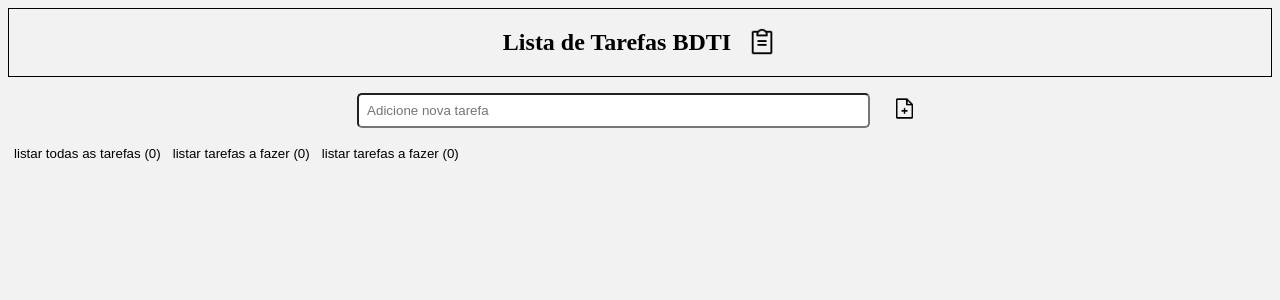
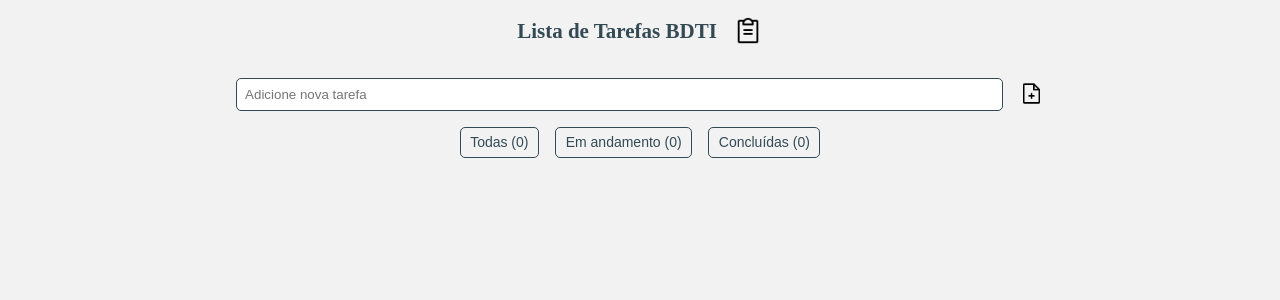
Before and after one commit to GiseleViedenhelfen/BDTI, a React (Create React App) app: page / in a window 1280 px wide. Shown: the top 300 px of the page. Built offline with nearby package versions, Linux system fonts and the light colour scheme.

Commit message:
adiciona estilizacao para o popup

```diff
--- a/src/App.css
+++ b/src/App.css
@@ -1,5 +1,15 @@
+*{
+  margin: 0;
+  padding: 0;
+}
 body {
   background-color: #f2f2f2;
+  font-family: 'DM Sans';
+  font-style: normal;
+  color: #334a54;
+  font-weight: 500;
+  font-size: 14px;
+  line-height: 20px;
 }
 button {
   background-color: transparent;
--- a/src/App.jsx
+++ b/src/App.jsx
@@ -1,7 +1,7 @@
 import React from 'react';
 import Header from './components/Header/Header';
+import TodoTable from './components/todoList/TodoTable';
 import './App.css';
-import TodoTable from './components/todoList/TodoTable';
 
 function App() {
   return (
--- a/src/components/Header/Header.jsx
+++ b/src/components/Header/Header.jsx
@@ -1,20 +1,21 @@
 import React from 'react';
-import AddTodo from '../editTodo/AddTodo';
 import './Style.css';
 import listIcon from '../../assets/icons/clipboard-text.png';
+import AddTodo from '../editTodo/AddTodo';
 
 // lint nao aceitou ser um componente de classe ja que nao ha logica nele
 function Header() {
   return (
-    <div>
     <header>
       <section>
         <h1>Lista de Tarefas BDTI</h1>
         <img src={listIcon} alt="list-icon" width="30px" />
       </section>
+      <div>
         <AddTodo />
+      </div>
     </header>
-    </div>
+
   );
 }
 
--- a/src/components/Header/Style.css
+++ b/src/components/Header/Style.css
@@ -1,7 +1,7 @@
-header section {
+header section{
   display: flex;
   align-items: center;
   justify-content: center;
+  padding: 1rem;
   gap: 1rem;
-  border: 1px solid black;
 }
--- a/src/components/editTodo/AddTodo.jsx
+++ b/src/components/editTodo/AddTodo.jsx
@@ -29,7 +29,10 @@ class AddTodo extends Component {
     // compara se houve alterações no redux, caso tenha, registra no id
     if (prevProps.todos !== todos) {
       const copyTodo = [...todos];
-      const newid = copyTodo.pop().id + 1;
+      // checa se o array nao foi esvaziado por deletar todas as tasks
+      const checkTodo = copyTodo.length > 0;
+      // se estiver vazio, seta o id para 0, se n, segue a mesma ideia do didMount
+      const newid = checkTodo ? copyTodo.pop().id + 1 : 0;
       this.setState({ id: newid });
     }
   }
--- a/src/components/editTodo/EditTodo.jsx
+++ b/src/components/editTodo/EditTodo.jsx
@@ -53,18 +53,19 @@ class TodoEditor extends Component {
   render() {
     const { inputValue, btnDisable } = this.state;
     return (
-      <div>
-        <h2>Editar Tarefa</h2>
+      <div className="overlay">
+        <div className="popup">
           <form>
-          <label htmlFor="todo-input">
-            Tarefa:
+            <label htmlFor="todo-edit-input">
               <input
                 type="text"
-              id="todo-input"
+                id="todo-edit-input"
+                placeholder="Caso desista de editar, use a seta para voltar"
                 value={inputValue}
                 onChange={this.handleChange}
               />
             </label>
+            <div className="edit-btn-container">
               <button
                 disabled={btnDisable}
                 type="button"
@@ -72,6 +73,7 @@ class TodoEditor extends Component {
               >
                 <img src={saveIcon} alt="save-icon" width="20px" />
               </button>
+
               { btnDisable
           && (
           // adiciona botao para retornar caso nao queira mais editar a tarefa
@@ -82,7 +84,9 @@ class TodoEditor extends Component {
             <img src={arrowLeft} alt="arrow-icon" width="20px" />
           </button>
           )}
+            </div>
           </form>
+        </div>
       </div>
     );
   }
--- a/src/components/editTodo/Style.css
+++ b/src/components/editTodo/Style.css
@@ -1,5 +1,4 @@
 .add-task-container {
-  /* border: 1px solid black; */
   display: flex;
   align-items: center;
   justify-content: center;
@@ -9,5 +8,44 @@
 #todo-input {
   border-radius: 5px;
   padding: 0.5rem;
-  width: 40%;
+  width: 60%;
+  border: 1px solid #334a54;
 }
+.checkbox-text {
+  display: flex;
+  align-items: center;
+}
+.overlay {
+  position: fixed;
+  top: 0;
+  left: 0;
+  right: 0;
+  bottom: 0;
+  background-color: rgba(0, 0, 0, 0.5);
+  display: flex;
+  align-items: center;
+  justify-content: center;
+}
+form {
+  display: flex;
+  align-items: center;
+  justify-content: space-around;
+}
+.popup #todo-edit-input {
+  border-radius: 5px;
+  padding: 0.5rem;
+  width: 20rem;
+}
+.popup .edit-btn-container {
+  width: 5rem;
+  padding: 0.5rem;
+  display: flex;
+  gap: 1rem;
+  justify-content: space-around;
+}
+.popup {
+  background: linear-gradient(90deg, rgb(194, 182, 182) 0%, #eee8e8 100%);
+  width: 30rem;
+  padding: 1rem;
+  border-radius: 5px;
+}
--- a/src/components/todoList/Style.css
+++ b/src/components/todoList/Style.css
@@ -1,10 +1,11 @@
 li {
   list-style-type: none;
+  margin: 1rem;
+  border-radius: 20px;
 }
 .checkbox-icon {
   cursor: pointer;
   font-size: 16px;
-  padding: 0.5rem;
 }
 
 .checkbox-icon input[type="checkbox"] {
@@ -25,8 +26,8 @@ li {
   display: flex;
   justify-content: space-between;
   align-items: center;
-  border: 1px solid black;
-  padding: 1rem;
+  border: 1px solid #334a54;
+  /* padding: 0.5rem; */
 }
 .btn-table-container {
   display: flex;
@@ -34,3 +35,18 @@ li {
   padding: 0.5rem;
   gap: 1rem;
 }
+.todo-type-container {
+  display: flex;
+  align-items: center;
+  justify-content: center;
+  gap: 1rem;
+}
+.todo-type-container button {
+  cursor: pointer;
+  font-size: 14px;
+  box-sizing: border-box;
+  color: #334a54;
+  padding: 0.4rem 0.6rem;
+  border-radius: 5px;
+  border: 1px solid #334a54;
+}
--- a/src/components/todoList/TodoTable.jsx
+++ b/src/components/todoList/TodoTable.jsx
@@ -6,9 +6,9 @@ import {
   countTodos as countTodoAction,
 } from '../../Redux/actions';
 import TodoEditor from '../editTodo/EditTodo';
-import './Style.css';
 import editIcon from '../../assets/icons/pencil-simple-line.png';
 import deleteIcon from '../../assets/icons/trash.png';
+import './Style.css';
 
 class TodoTable extends Component {
   constructor() {
@@ -34,12 +34,13 @@ class TodoTable extends Component {
     }
   }
 
-  renderTodos = (arr) => {
+  renderTodos = (todos) => {
     const { showEditTodo, todoToEdit } = this.state;
     return (
-      arr.map((todo) => (
+      todos.map((todo) => (
         <ul key={todo.id}>
           <li className="ul-task">
+            <div className="checkbox-text">
               <label className="checkbox-icon" htmlFor={todo.id}>
                 <input
                   id={todo.id}
@@ -56,6 +57,7 @@ class TodoTable extends Component {
               >
                 {todo.task}
               </span>
+            </div>
             <div className="btn-table-container">
               <button type="button" onClick={() => this.handleEdit(todo)}>
                 <img src={editIcon} alt="edit-icon" width="20px" />
@@ -66,6 +68,7 @@ class TodoTable extends Component {
               </button>
 
             </div>
+          </li>
           { showEditTodo
             && todo.id === todoToEdit.id
             && (
@@ -79,7 +82,6 @@ class TodoTable extends Component {
                 />
               </div>
             )}
-          </li>
         </ul>
       ))
     );
@@ -140,19 +142,19 @@ class TodoTable extends Component {
             type="button"
             onClick={() => this.setState({ filter: null })}
           >
-            {`listar todas as tarefas (${countTodosByStatus.Total ? countTodosByStatus.Total : 0})`}
+            {`Todas (${countTodosByStatus.Total ? countTodosByStatus.Total : 0})`}
           </button>
           <button
             type="button"
             onClick={() => this.setState({ filter: 'InProgress' })}
           >
-            {`listar tarefas a fazer (${countTodosByStatus.InProgress ? countTodosByStatus.InProgress : 0})`}
+            {`Em andamento (${countTodosByStatus.InProgress ? countTodosByStatus.InProgress : 0})`}
           </button>
           <button
             type="button"
             onClick={() => this.setState({ filter: 'Done' })}
           >
-            {`listar tarefas a fazer (${countTodosByStatus.Done ? countTodosByStatus.Done : 0})`}
+            {`Concluídas (${countTodosByStatus.Done ? countTodosByStatus.Done : 0})`}
           </button>
         </section>
         {this.getTodosByFilter(filter)}
```
Lines whose indentation alone changed are shown as unchanged.
